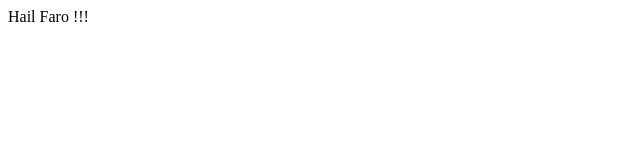
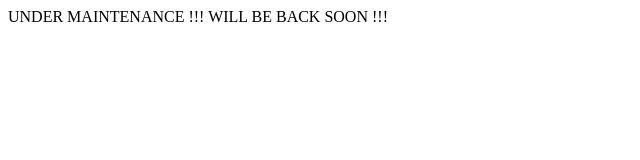
Before and after one commit to sau-rabh007/help-ci-cd, a plain HTML site: page index.html in a window 1280 px wide. Shown: the whole page, without its empty margins (0-640 px from the left). Drawn offline with Linux system fonts and the light colour scheme.

Commit message:
new commit

```diff
--- a/index.html
+++ b/index.html
@@ -1,6 +1,7 @@
 <html>
 <header><title>This is title</title></header>
 <body>
-Hail Faro !!!
+UNDER MAINTENANCE  !!!
+WILL BE BACK SOON  !!!
 </body>
 </html>
```
